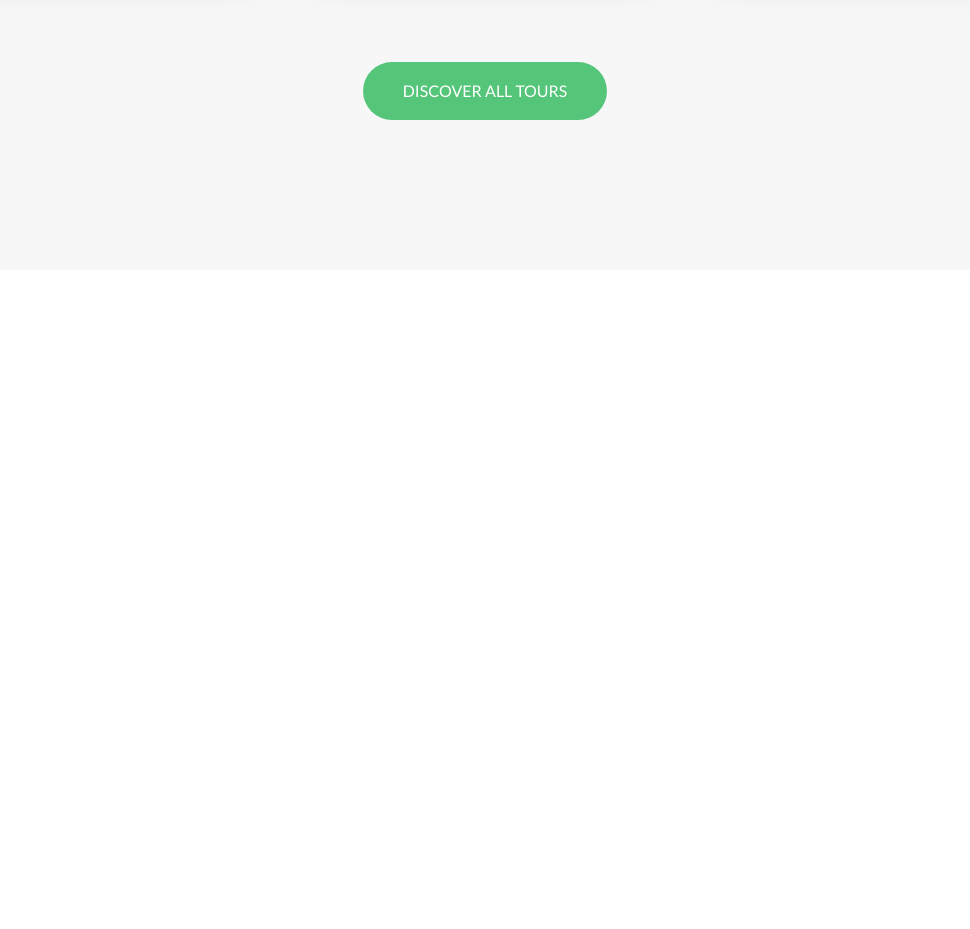
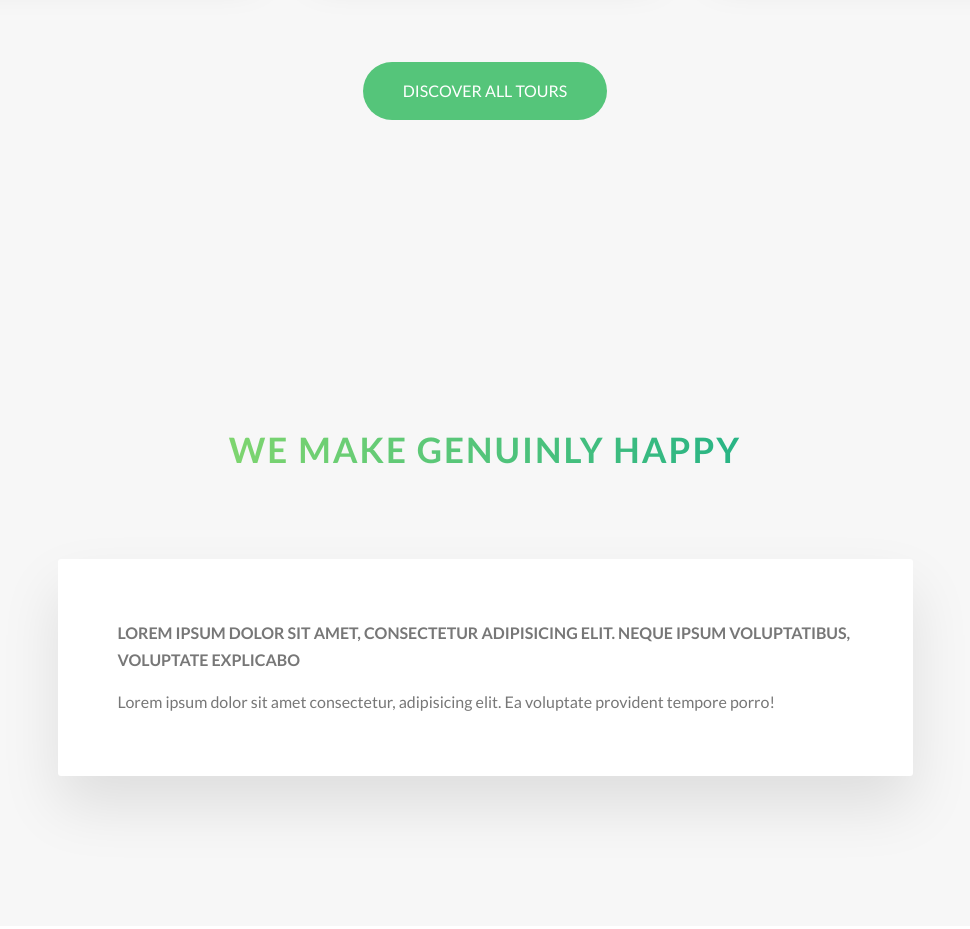
Before and after one commit to johnlester347/Natours, a website: page index.html in a window 1280 px wide. Shown: the part 3030-3959 px from the top of the page, without its empty margins (155-1125 px from the left). Before the commit the page ends 3330 px from the top, so only its background shows below. Drawn offline with Linux system fonts and the light colour scheme.

Commit message:
Unfinished Section Stories

```diff
--- a/index.html
+++ b/index.html
@@ -209,8 +209,36 @@
             <div class="u-center-text u-margin-top-huge">
                 <a href="#" class="btn btn--primary">Discover all tours</a>
             </div>
+        </section>
 
+        <section class="section-stories">
+            <div class="u-center-text u-margin-bottom-big">
+                <h2 class="heading-secondary">
+                    We make genuinly happy
+                </h2>
+            </div>
+
+            <div class="row">
+                <div class="story">
+                    <figure class="story__text">
+
+                    </figure>
+                    <div class="story__text">
+                        <h3 class="heading-tertiary u-margin-bottom-small">
+                            Lorem ipsum dolor sit amet, consectetur adipisicing elit. Neque ipsum voluptatibus,
+                            voluptate explicabo
+                        </h3>
+                        <p>
+                            Lorem ipsum dolor sit amet consectetur, adipisicing elit. Ea voluptate provident tempore
+                            porro!
+                        </p>
+                    </div>
+                </div>
+
+            </div>
         </section>
+
+
     </main>
 
     <!-- <section class="grid-test">
--- /dev/null
+++ b/sass/components/_story.scss
@@ -0,0 +1,9 @@
+.story {
+    width: 75%;
+    margin: 0 auto;
+    box-shadow: 0 3rem 6rem rgba($color-black, .1);
+    background-color: $color-white;
+    border-radius: 3px;
+    padding: 6rem;
+    font-size: $default-font-size;
+}
--- a/sass/main.scss
+++ b/sass/main.scss
@@ -16,6 +16,7 @@
 @import "components/card";
 @import "components/composition";
 @import "components/feature-box";
+@import "components/story";
 
 
 @import "layout/header";
--- a/sass/pages/_home.scss
+++ b/sass/pages/_home.scss
@@ -22,3 +22,13 @@
     padding: 25rem 0 15rem 0;
     margin-top: -10rem;
 }
+
+.section-stories {
+    padding: 15rem 0;
+    background-color: $color-grey-light-1;
+}
+
+.section-stories {
+    padding: 15rem 0;
+    background-color: $color-grey-light-1;
+}
```
Also changed, not shown: css/style.css.
